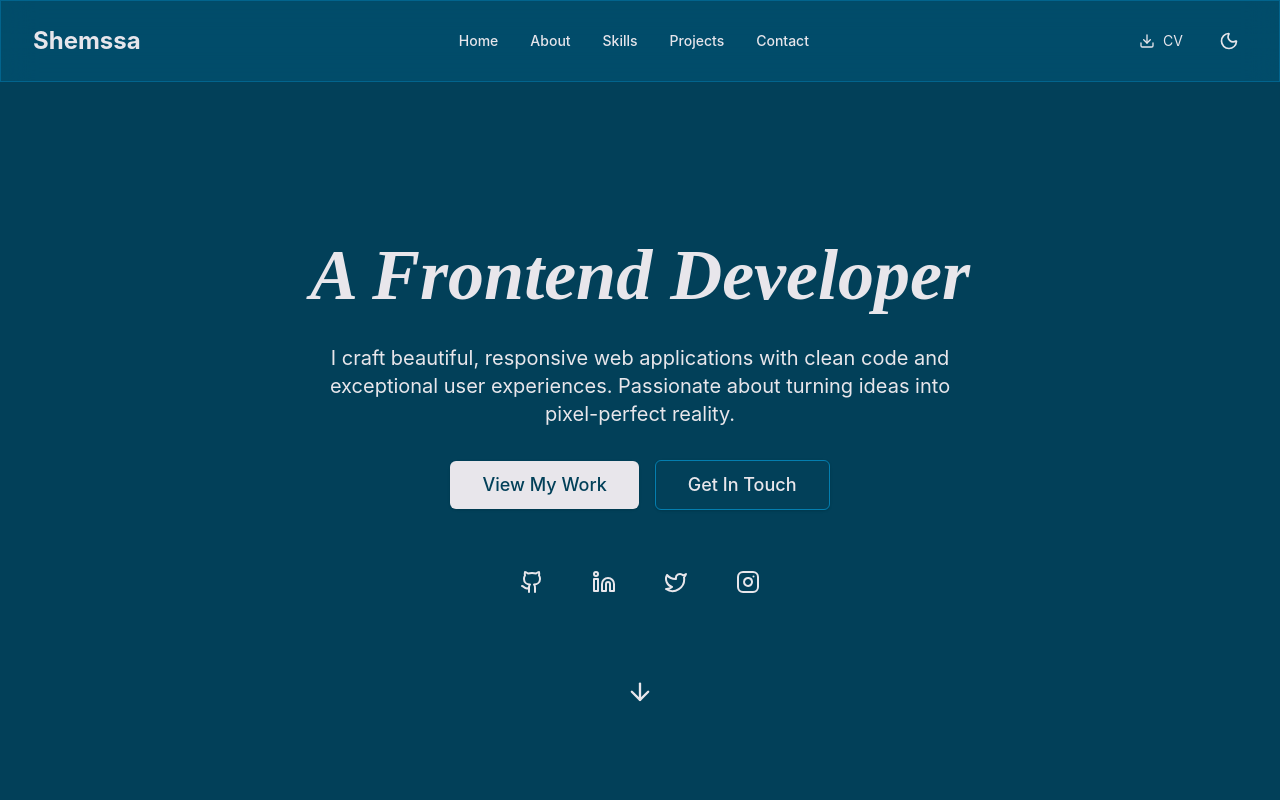
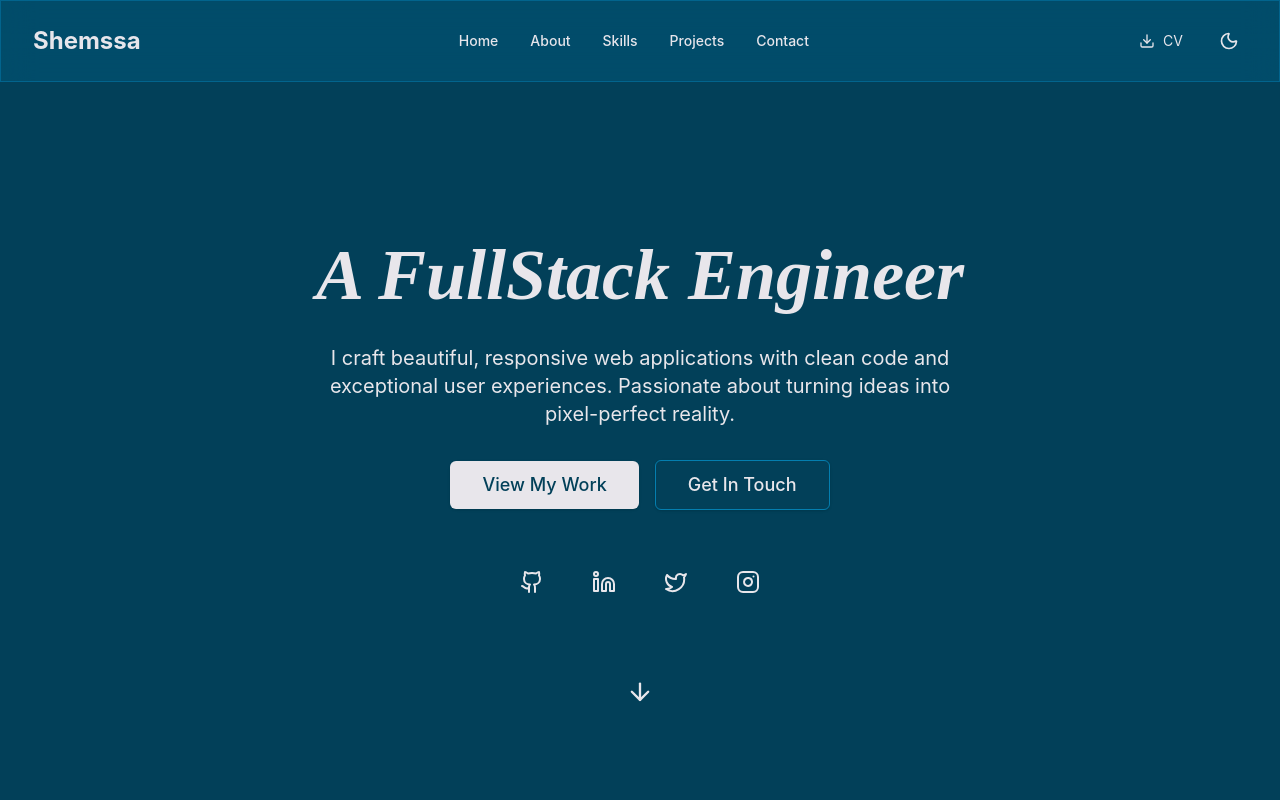
Before and after one commit to pshemssa/react-portfolio, a React (Vite) app: page / in a window 1280 px wide. Shown: the top 800 px of the page. Built offline with nearby package versions, Linux system fonts and the light colour scheme.

Commit message:
new hero

```diff
--- a/src/components/portfolio/Hero.tsx
+++ b/src/components/portfolio/Hero.tsx
@@ -49,7 +49,7 @@ export const Hero = () => {
             transition={{ duration: 0.6, delay: 0.1 }}
             className="text-4xl font-display italic sm:text-5xl md:text-6xl lg:text-7xl font-bold leading-tight mb-6"
           >
-            A Frontend Developer
+            A FullStack Engineer
             <br />
             {/* <motion.span
               className="font-display italic"
```
